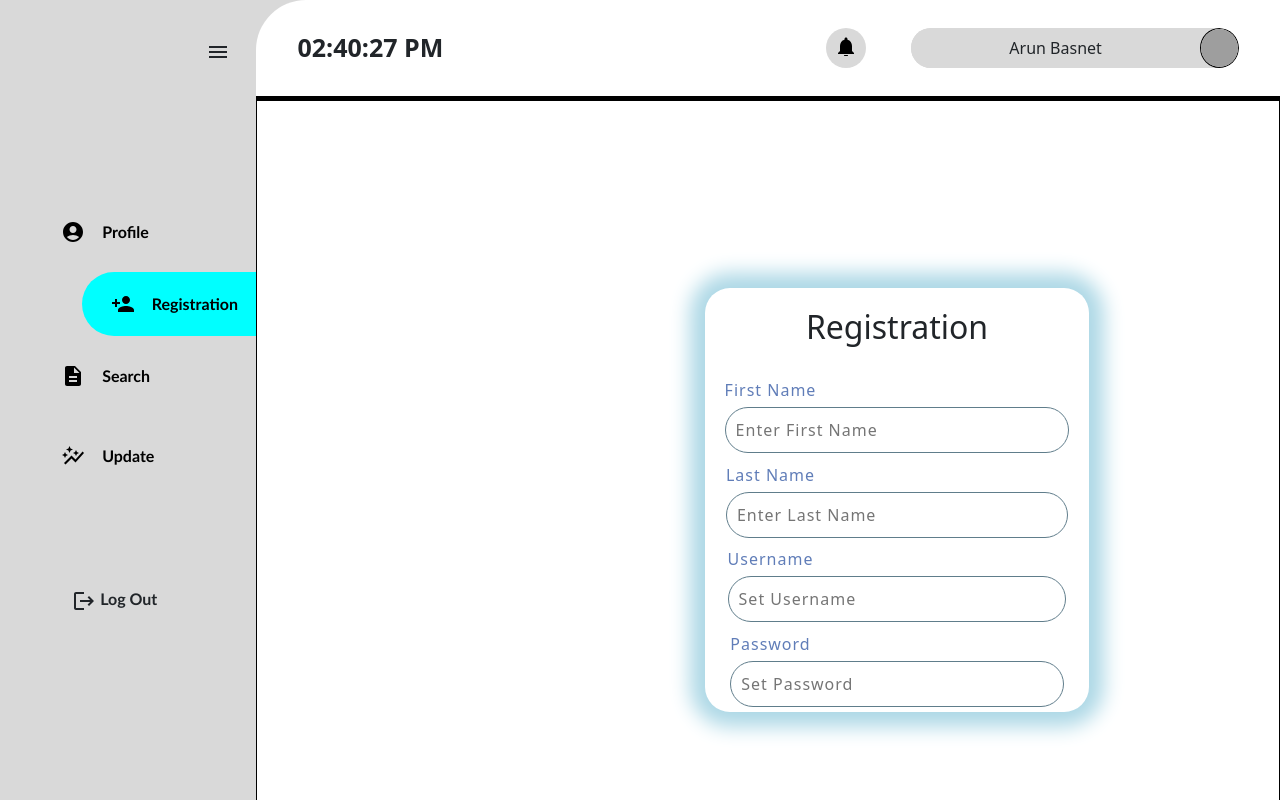
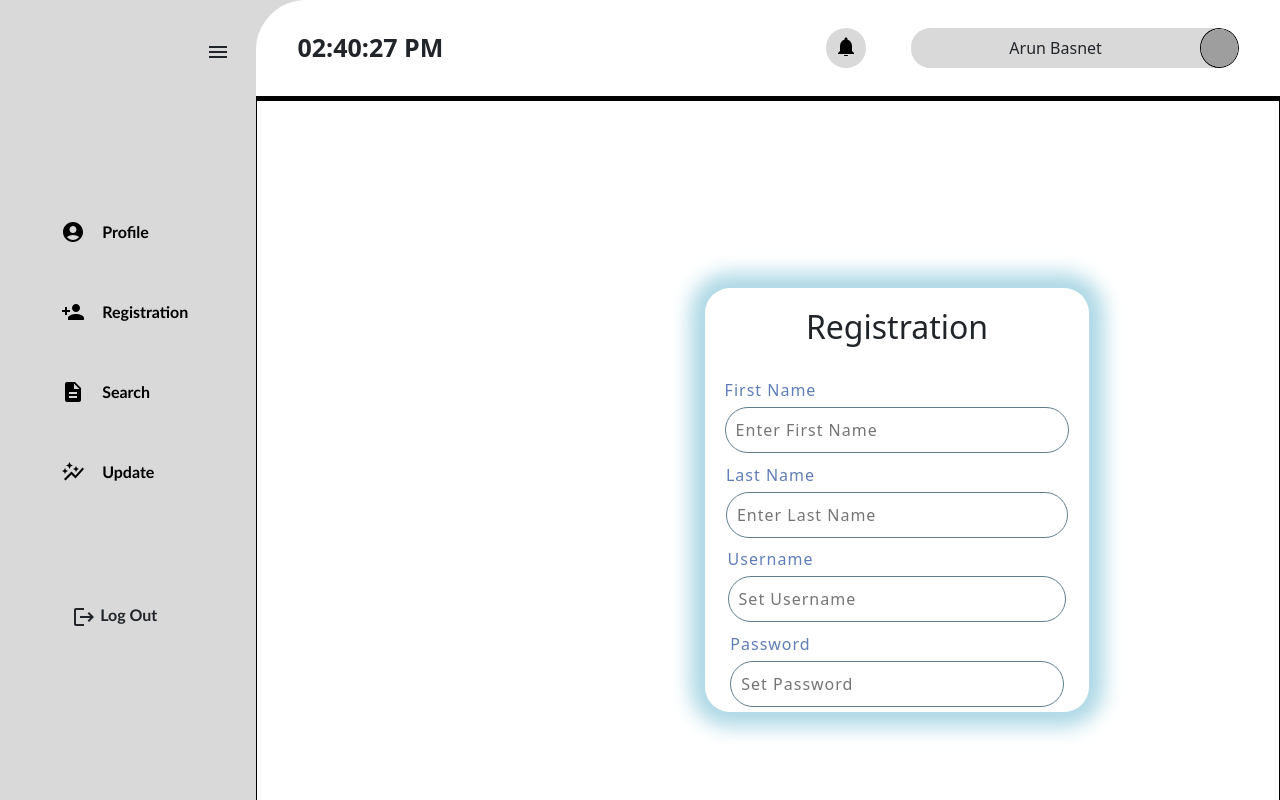
Before and after one commit to JeshikaMaharjan/Student-portal, a React (Create React App) app: page /home/registration in a window 1280 px wide. Built offline with nearby package versions, Linux system fonts and the light colour scheme; grey boxes are pictures that could not be loaded.

Commit message:
nav component

```diff
--- a/src/components/Admin/Sidenavcomp.js
+++ b/src/components/Admin/Sidenavcomp.js
@@ -9,22 +9,22 @@ export const Sidenavcomp = [
 {
     title: 'Profile',
     icon: <AccountCircleIcon/>,
-    link:"/home/profile"
+    link:"/admin/profile"
 },
 {
     title: 'Registration',
     icon: <PersonAddIcon/>,
-    link:"/home/registration"
+    link:"/admin/registration"
 },
 {
     title: 'Search',
     icon: <DescriptionIcon/>,
-    link:"/home/search"
+    link:"/admin/search"
 },
 {
     title: 'Update',
     icon: <AutoGraphIcon/>,
-    link:"/home/update"
+    link:"/admin/update"
 }
 // ,
 // {
```
